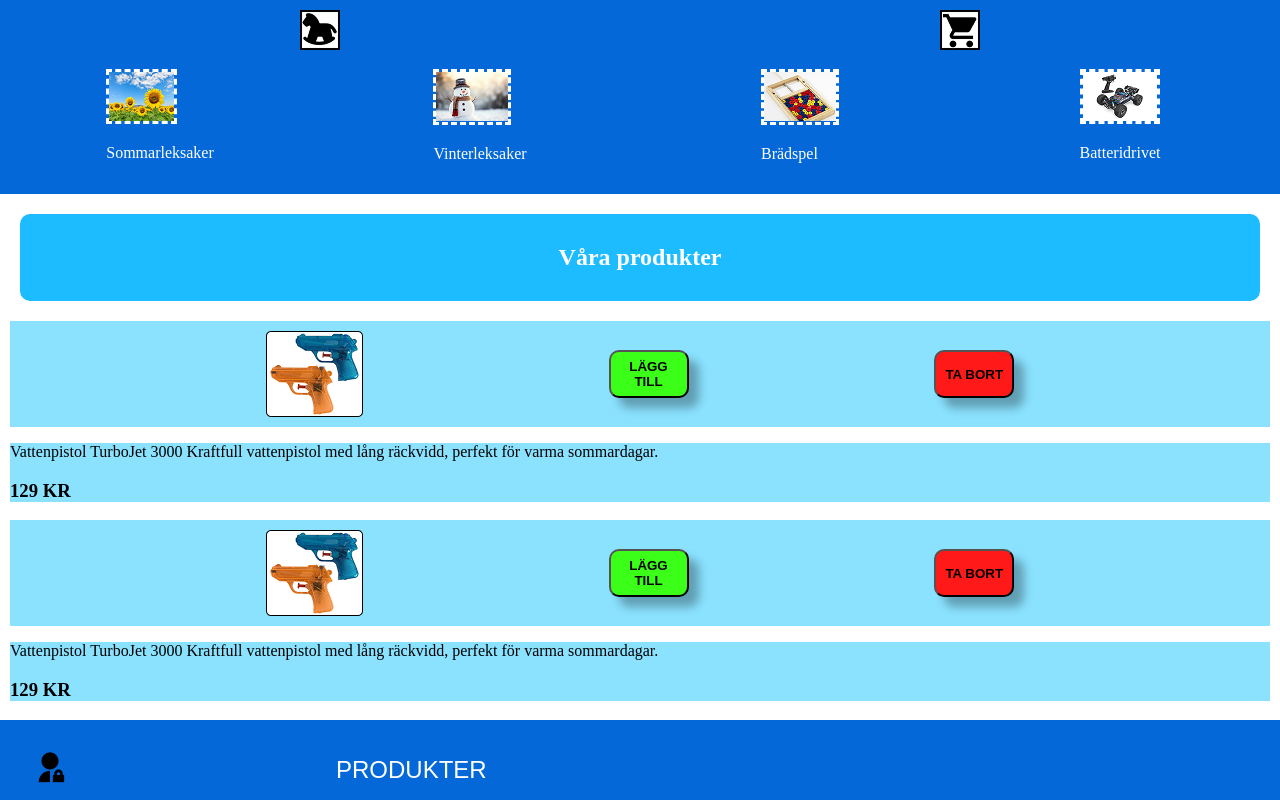
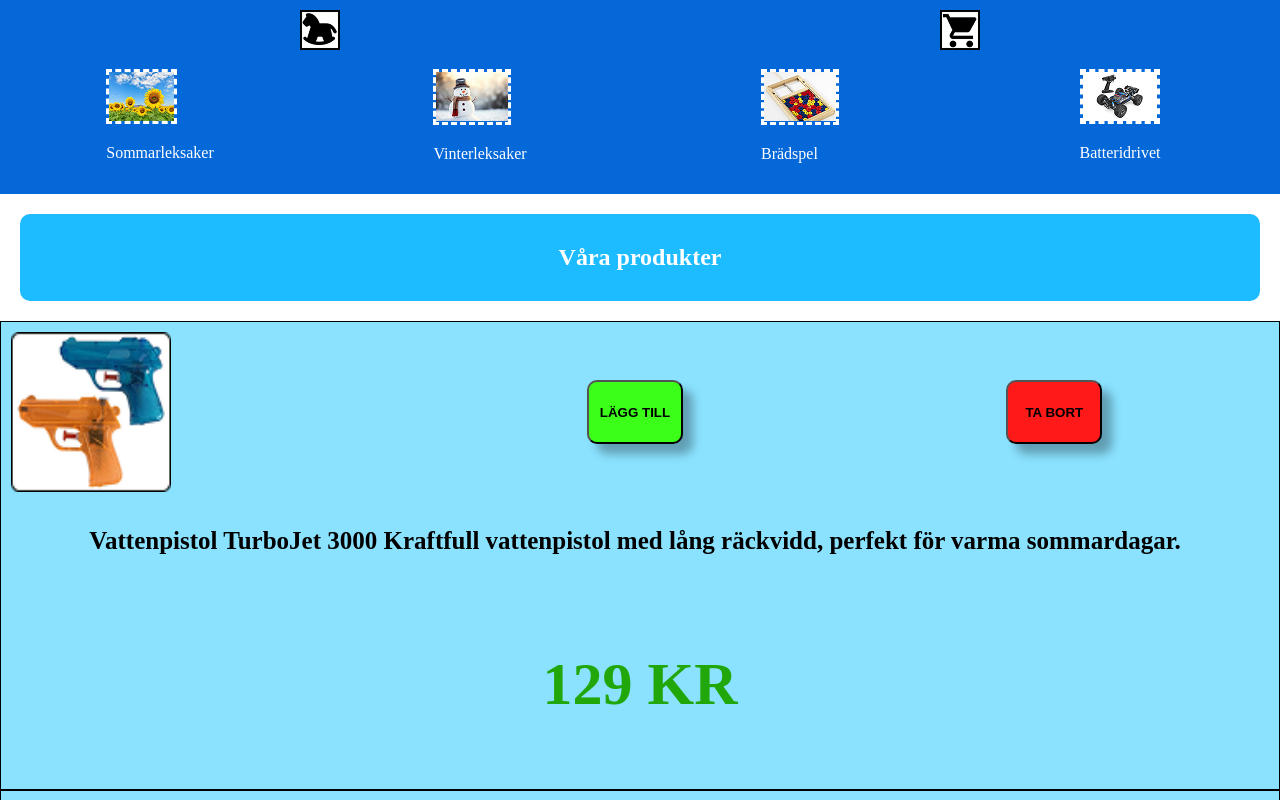
Before and after one commit to TimmyBartelius/JSX-inl-mningsuppgift, a React (Vite) app in the folder my-app/: page /#/ in a window 1280 px wide. Shown: the top 800 px of the page. Built offline with nearby package versions, Linux system fonts and the light colour scheme.

Commit message:
Rättat till CSS

```diff
--- a/my-app/src/components/Home.css
+++ b/my-app/src/components/Home.css
@@ -11,24 +11,63 @@
   margin: 10px;
 }
 #productDisplay {
-  display: flex;
-  justify-content: space-evenly;
-  align-items: center;
+  display: grid;
+  grid-template-columns: repeat(3, 5fr);
+  background-color: rgb(138, 226, 255);
+  border: solid black 1px;
+  row-gap: 10px;
+  gap: 10px;
   padding: 10px;
+}
+#productDisplay button {
+  cursor: pointer;
+}
+#productDisplay p {
+  font-size: 25px;
+  font-weight: 600;
+  grid-column: 1/4;
+  text-align: center;
+}
+#productDisplay img {
+  width: 10rem;
+  height: 10rem;
 }
 #addBtn {
   background-color: rgb(59, 255, 25);
   border-radius: 10px;
   font-weight: bold;
   box-shadow: 10px 10px 10px rgba(0, 0, 0, 0.3);
-  height: 3rem;
-  width: 5rem;
+  height: 4rem;
+  width: 6rem;
+  align-self: center;
+  justify-self: center;
 }
 #remBtn {
   background-color: rgb(255, 25, 25);
   border-radius: 10px;
   font-weight: bold;
   box-shadow: 10px 10px 10px rgba(0, 0, 0, 0.3);
-  height: 3rem;
-  width: 5rem;
+  height: 4rem;
+  width: 6rem;
+  align-self: center;
+  justify-self: center;
 }
+h3 {
+  color: rgb(33, 167, 9);
+  text-align: center;
+  grid-column: 1/5;
+  font-size: 60px;
+}
+
+@media (max-width: 430px) {
+  #productDisplay img {
+    display: block;
+    align-items: center;
+    width: 100px;
+    height: 100px;
+  }
+  #productDisplay button {
+    width: 70px;
+    height: 70px;
+  }
+}
--- a/my-app/src/pages/Home.jsx
+++ b/my-app/src/pages/Home.jsx
@@ -4,27 +4,33 @@ import "../components/Home.css";
 function Home() {
   return (
     <main>
-      <section>
+      <div>
         <h2 id="headline">Våra produkter</h2>
-      </section>
-      <div className="forProducts" id="productDisplay">
+      </div>
+      <div id="productDisplay">
         <img src="src/assets/Vattenpistolen.PNG" alt="Vattenpistolen" />
         <button id="addBtn">LÄGG TILL</button>
         <button id="remBtn">TA BORT</button>
-      </div>
-      <div className="forProducts" id="textSquareProduct">
         <p>
           Vattenpistol TurboJet 3000 Kraftfull vattenpistol med lång räckvidd,
           perfekt för varma sommardagar.
         </p>
         <h3>129 KR</h3>
       </div>
-      <div className="forProducts" id="productDisplay">
+      <div id="productDisplay">
         <img src="src/assets/Vattenpistolen.PNG" alt="Vattenpistolen" />
         <button id="addBtn">LÄGG TILL</button>
         <button id="remBtn">TA BORT</button>
+        <p>
+          Vattenpistol TurboJet 3000 Kraftfull vattenpistol med lång räckvidd,
+          perfekt för varma sommardagar.
+        </p>
+        <h3>129 KR</h3>
       </div>
-      <div className="forProducts" id="textSquareProduct">
+      <div id="productDisplay">
+        <img src="src/assets/Vattenpistolen.PNG" alt="Vattenpistolen" />
+        <button id="addBtn">LÄGG TILL</button>
+        <button id="remBtn">TA BORT</button>
         <p>
           Vattenpistol TurboJet 3000 Kraftfull vattenpistol med lång räckvidd,
           perfekt för varma sommardagar.
```
